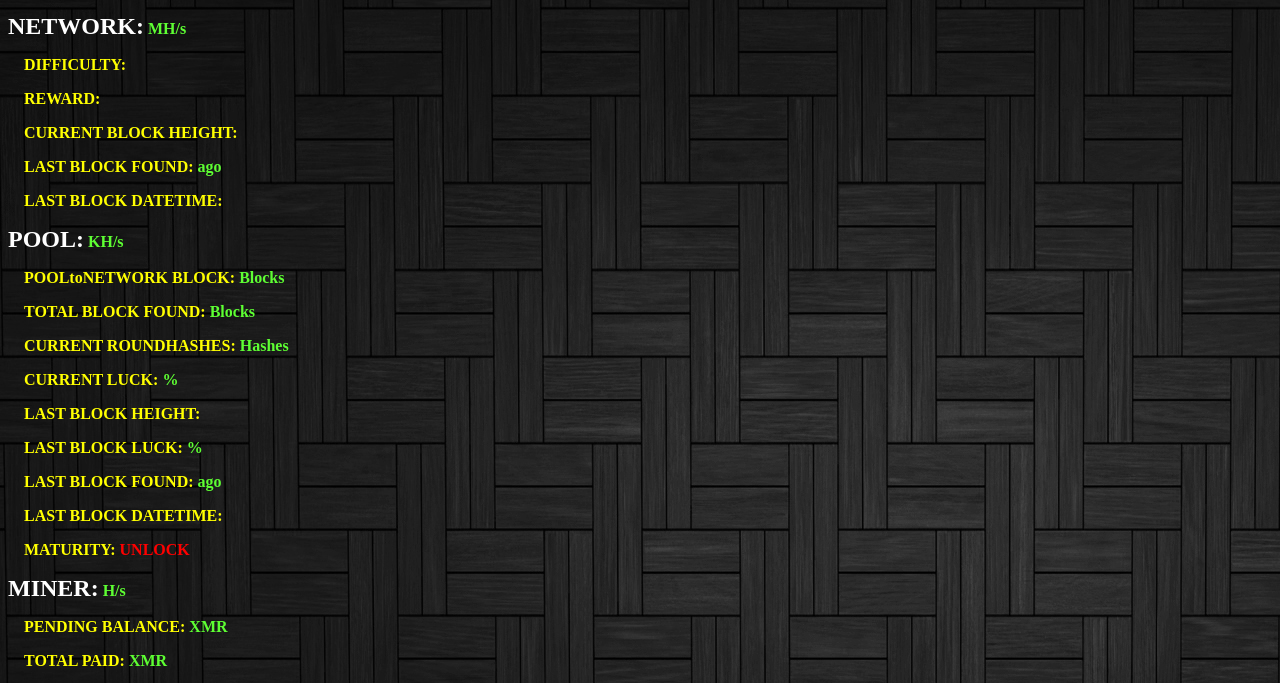
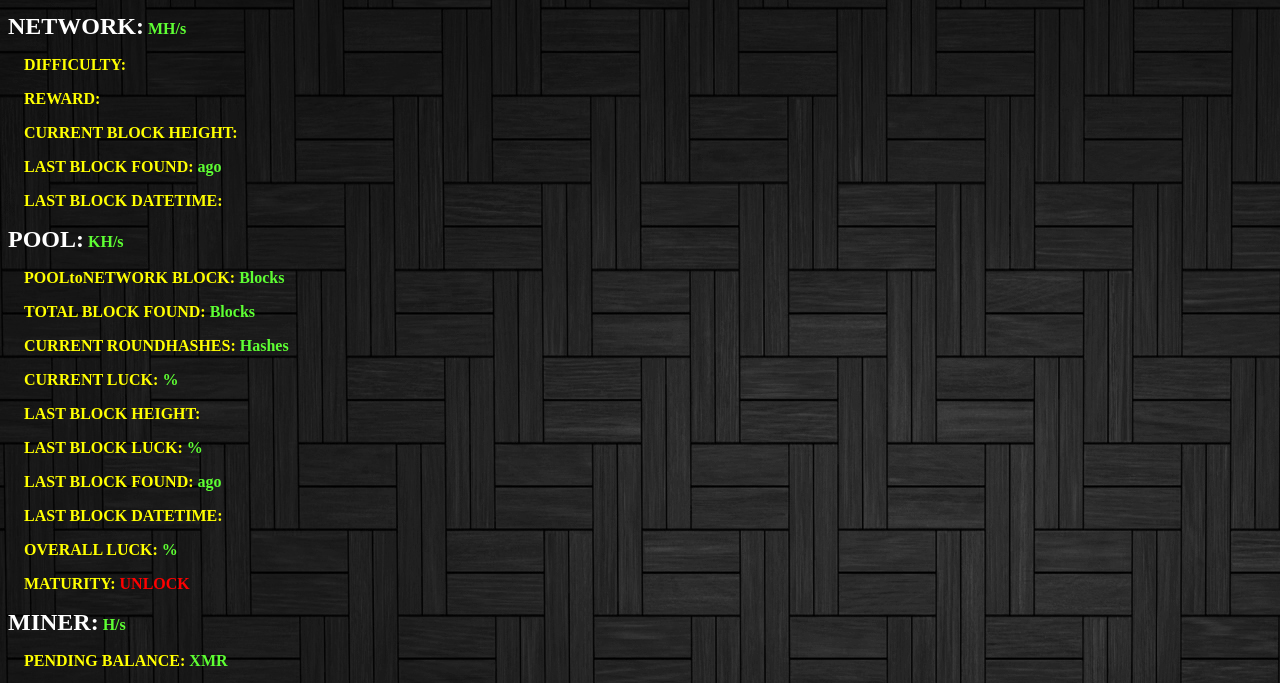
Before and after one commit to 20dec/nodejs-pool-api-monitor-site, a plain HTML site: page index.html in a window 1280 px wide. Shown: the part 104-787 px from the top of the page. Drawn offline with Linux system fonts and the light colour scheme; no server answers.

Commit message:
ADD Pool Luck OVERALL

```diff
--- a/index.html
+++ b/index.html
@@ -80,6 +80,11 @@
 			<p id='dateblockfound'>
 				<font color="yellow">&emsp;LAST BLOCK DATETIME: </font>
 				<span></span>
+			</p>
+			<p id='luckavg'>
+				<font color="yellow">&emsp;OVERALL LUCK: </font>
+				<span></span>
+				<font color="5EFF33">%</font>
 			</p>
 			<div class="data-section" id="maturityON" style="display: none"></div>
 			<div class="data-section" id="maturityOFF" style="display: none">
```
